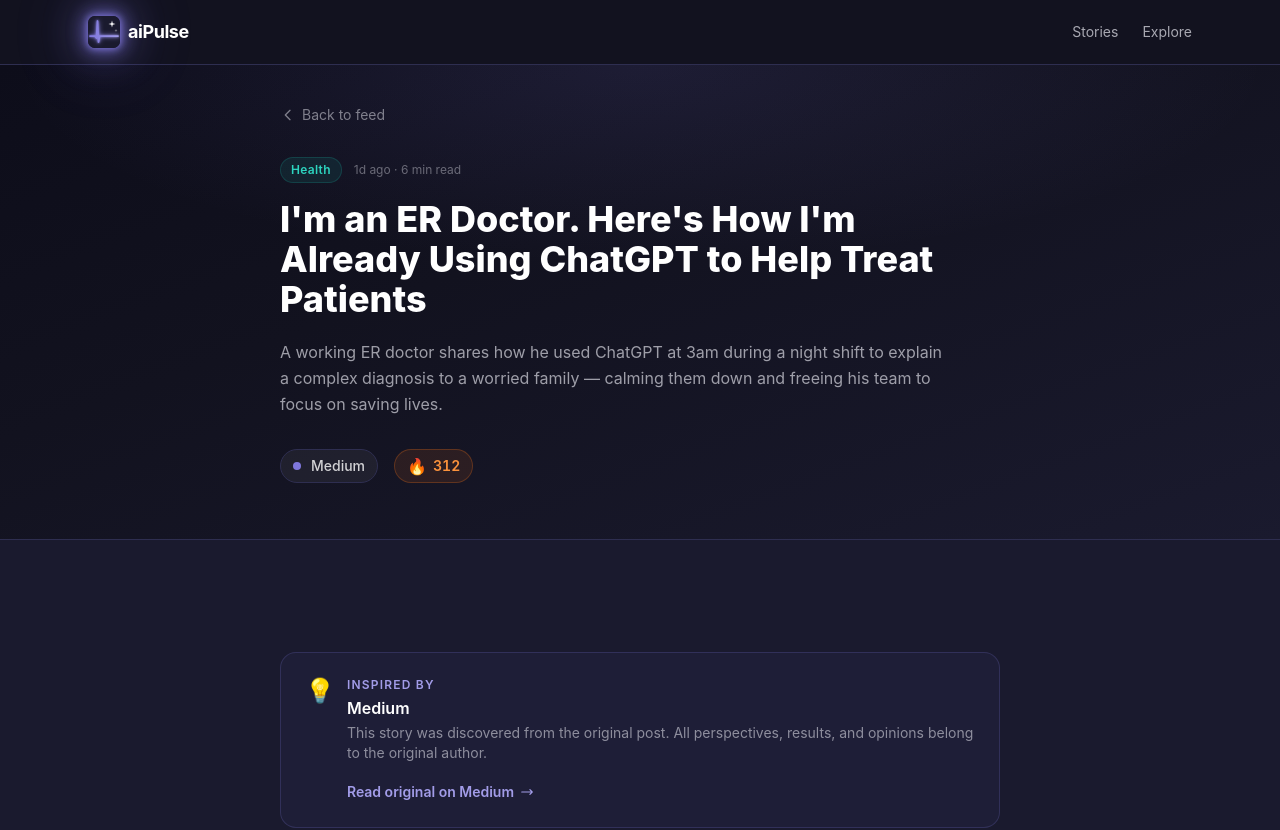
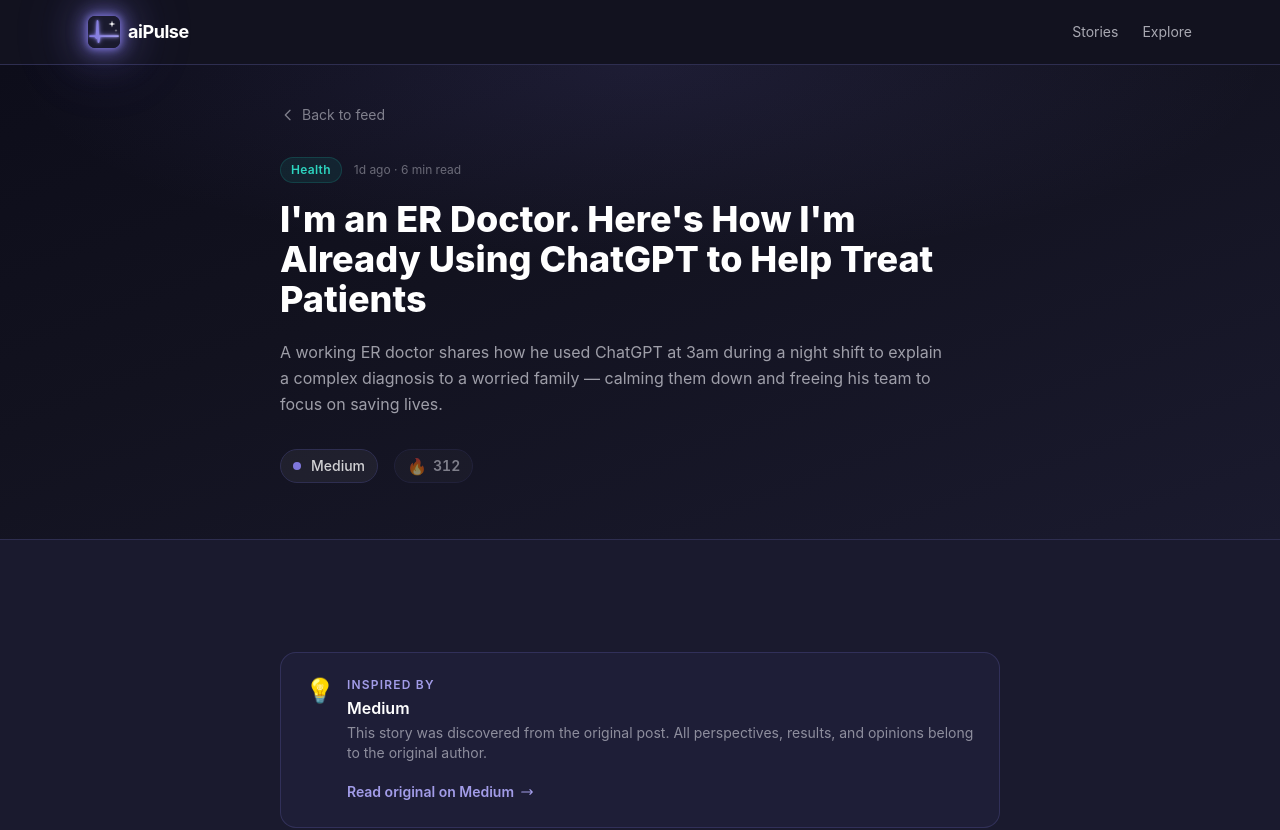
Before and after one commit to yuezhang87/aipulse, a Next.js app: page /story/er-doctor-chatgpt-patients in a window 1280 px wide. Shown: the top 830 px of the page. Built offline with nearby package versions, Linux system fonts and the light colour scheme.

Commit message:
Add clickable fire button to story detail page

```diff
--- a/src/app/story/[slug]/page.tsx
+++ b/src/app/story/[slug]/page.tsx
@@ -1,6 +1,7 @@
 import { notFound } from "next/navigation";
 import Link from "next/link";
 import Navbar from "@/components/Navbar";
+import FireButton from "@/components/FireButton";
 import { mockStories } from "@/lib/mock-stories";
 import { categoryColors } from "@/lib/category-colors";
 
@@ -99,12 +100,7 @@
                 {story.source}
               </span>
             </div>
-            <div className="flex items-center gap-1.5 px-3 py-1.5 rounded-full border border-orange-500/25 bg-orange-500/10">
-              <span className="text-base leading-none">🔥</span>
-              <span className="text-sm font-semibold tabular-nums text-orange-400">
-                {story.fireCount}
-              </span>
-            </div>
+            <FireButton initialCount={story.fireCount} />
           </div>
         </div>
       </div>
--- /dev/null
+++ b/src/components/FireButton.tsx
@@ -0,0 +1,31 @@
+"use client";
+
+import { useState } from "react";
+
+interface Props {
+  initialCount: number;
+}
+
+export default function FireButton({ initialCount }: Props) {
+  const [fires, setFires] = useState(initialCount);
+  const [fired, setFired] = useState(false);
+
+  function handleFire() {
+    setFires((n) => (fired ? n - 1 : n + 1));
+    setFired((f) => !f);
+  }
+
+  return (
+    <button
+      onClick={handleFire}
+      className={`flex items-center gap-1.5 px-3 py-1.5 rounded-full border transition-all duration-150 ${
+        fired
+          ? "border-orange-500/40 bg-orange-500/10 text-orange-400"
+          : "border-[var(--border)] bg-white/5 text-[var(--foreground)] opacity-50 hover:border-orange-500/30 hover:text-orange-400 hover:opacity-100"
+      }`}
+    >
+      <span className="text-base leading-none">🔥</span>
+      <span className="text-sm font-semibold tabular-nums">{fires}</span>
+    </button>
+  );
+}
```
